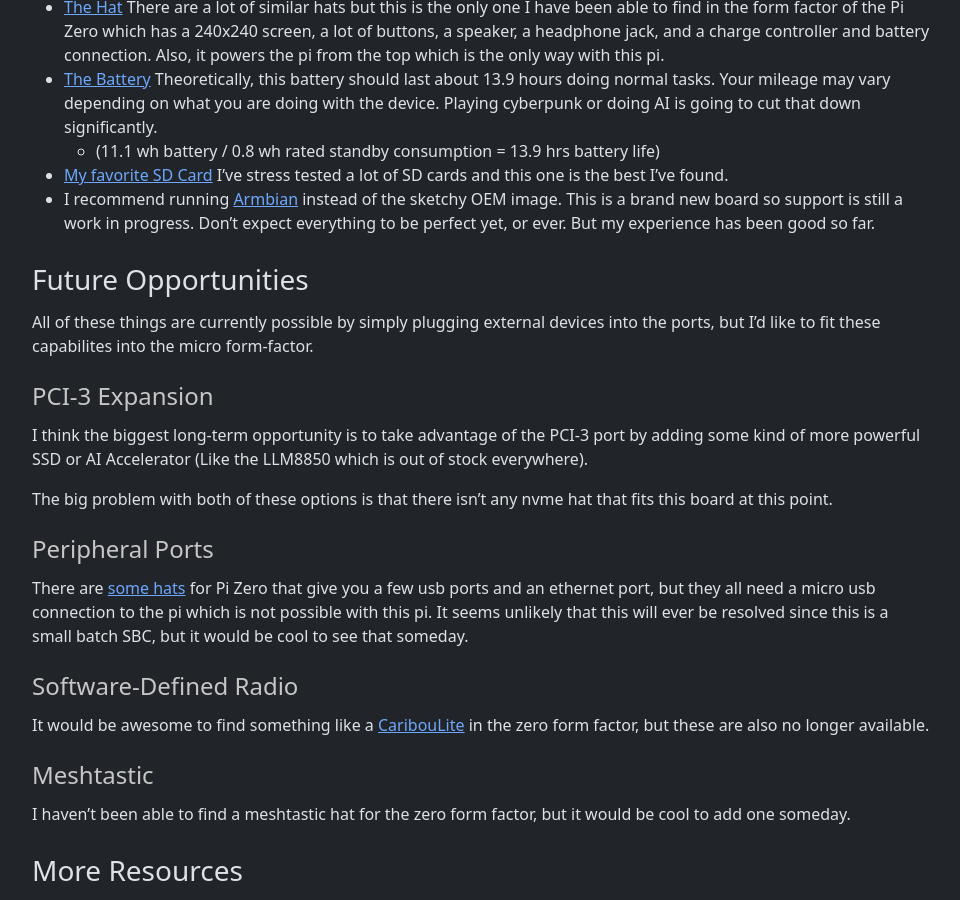
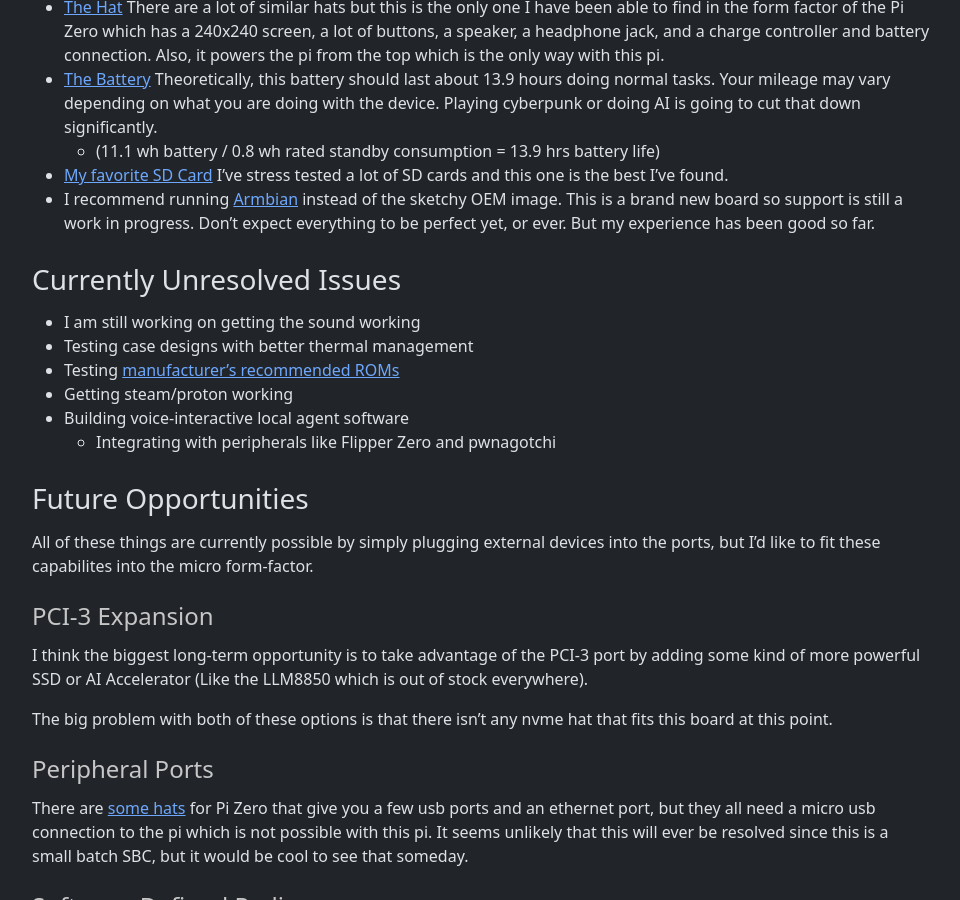
Before and after one commit to cjtrowbridge-com/cjtrowbridge.com, a Jekyll site: the page built from projects/2026-09-09-micro-cyberdeck/index.md, in a window 1280 px wide and 900 px high, scrolled down 2457 px. Shown: the whole window, without its empty margins (158-1118 px from the left). Built offline with Jekyll 4.4.1, drawn with Linux system fonts in a browser that asks for light colours; nearby versions of some CDN libraries.

Commit message:
added pending work section

```diff
--- a/projects/2026-09-09-micro-cyberdeck/index.md
+++ b/projects/2026-09-09-micro-cyberdeck/index.md
@@ -57,6 +57,13 @@
   I've stress tested a lot of SD cards and this one is the best I've found.
 - I recommend running [Armbian](https://armbian.com/boards/orangepizero3w) instead of the sketchy OEM image. This is a brand new board so support is still a work in progress. Don't expect everything to be perfect yet, or ever. But my experience has been good so far.
 
+### Currently Unresolved Issues
+- I am still working on getting the sound working
+- Testing case designs with better thermal management
+- Testing [manufacturer's recommended ROMs](https://spotpear.com/wiki/Raspberry-Pi-Game-1.54inch-LCD-touchscreen-display-ST7789.html)
+- Getting steam/proton working
+- Building voice-interactive local agent software
+  - Integrating with peripherals like Flipper Zero and pwnagotchi
 
 ### Future Opportunities
 
```
